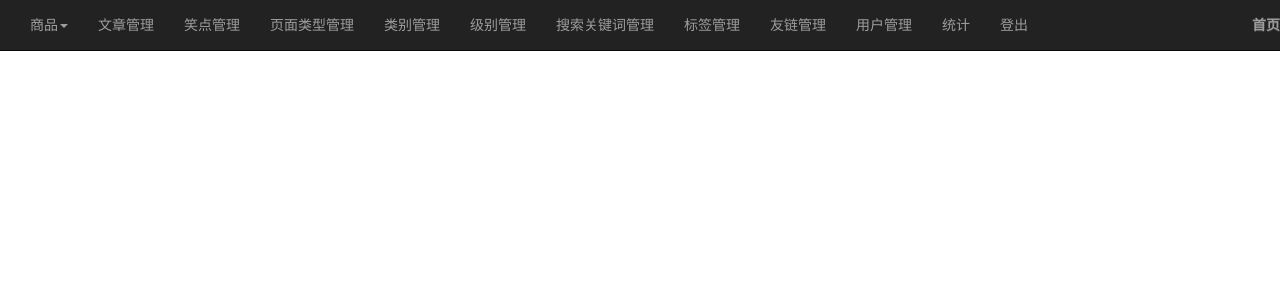
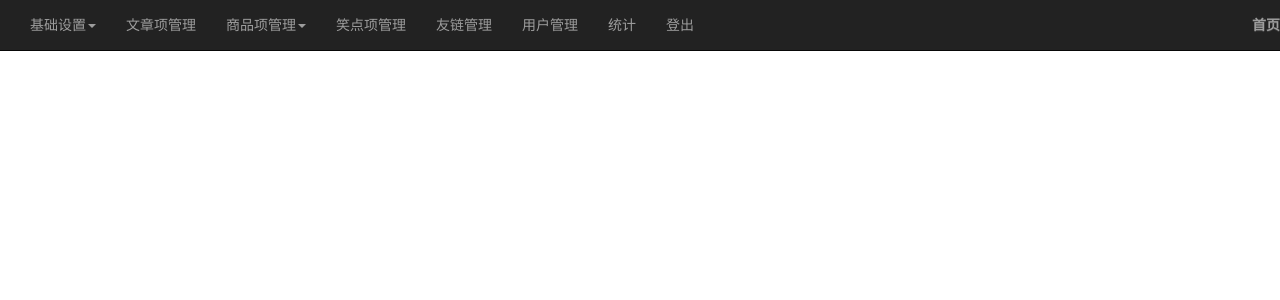
Before and after one commit to lcy5588/GreedyBoxWeb, a CodeIgniter app: template application/views/admin/include_header.php in a window 1280 px wide. Shown: the top 300 px of the page. Run offline with CodeIgniter, Linux system fonts and the light colour scheme; the template is opened without the code that fills it, so the values that code supplies are empty; some libraries are stand-ins or nearby versions.

Commit message:
整理管理页面排版

```diff
--- a/application/controllers/home.php
+++ b/application/controllers/home.php
@@ -97,7 +97,7 @@ class Home extends CI_Controller {
 
 		$data['pagetype_zd'] = $pagetype_zd;
 
-		$jokes = $this->M_joke->get_all_jokes();
+		$jokes = $this->M_joke->get_all_jokes(5,0);
 
 		$data['jokes'] = $jokes;
 
--- a/application/views/admin/cat_view.php
+++ b/application/views/admin/cat_view.php
@@ -1,4 +1,5 @@
 <div class="container">
+	<div><h3>类别管理</h3></div>
 <div class="modal fade" id="addcat" tabindex="-1" role="dialog" aria-labelledby="myModalLabel" aria-hidden="true">
     <div class="modal-dialog">
     	<div class="modal-content">
--- a/application/views/admin/include_header.php
+++ b/application/views/admin/include_header.php
@@ -23,13 +23,32 @@
       <div class="container-fluid">
           <div class="collapse navbar-collapse">
             <ul class="nav navbar-nav">
-
 			<li class="dropdown">
-				<a href="#" class="dropdown-toggle" data-toggle="dropdown" role="button" aria-expanded="false">商品<span class="caret"></span></a>
+				<a href="#" class="dropdown-toggle" data-toggle="dropdown" role="button" aria-expanded="false">基础设置<span class="caret"></span></a>
 				<ul class="dropdown-menu" role="menu">
-					 <li class="">
-					 <a href="<?php echo site_url('admin')?>">搜索添加商品</a>
+				  <li class="">
+					<a href="<?php echo site_url('admin/managepagetype')?>">1.页面类型管理</a>
 				  </li>
+				  <li class="">
+					<a href="<?php echo site_url('admin/managelevel')?>">2.级别管理</a>
+				  </li>
+				  <li class="">
+					<a href="<?php echo site_url('admin/cat')?>">3.类别管理</a>
+				  </li>
+				   <li class="">
+					<a href="<?php echo site_url('admin/managelabel')?>">4.标签管理</a>
+				  </li>
+				  <li class="">
+					<a href="<?php echo site_url('admin/keyword')?>">搜索关键词管理</a>
+				  </li>
+				</ul>
+			</li>
+			 <li class="">
+                <a href="<?php echo site_url('admin/managearticle')?>">文章项管理</a>
+              </li>
+			<li class="dropdown">
+				<a href="#" class="dropdown-toggle" data-toggle="dropdown" role="button" aria-expanded="false">商品项管理<span class="caret"></span></a>
+				<ul class="dropdown-menu" role="menu">
 				  <li class="">
 					 <a href="<?php echo site_url('admin/manageitem')?>">商品管理</a>
 				  </li>
@@ -39,28 +58,14 @@
 				  <li class="">
 					<a href="<?php echo site_url('admin/managebrand')?>">品牌管理</a>
 				  </li>
+				  <li class="">
+					 <a href="<?php echo site_url('admin')?>">搜索添加商品</a>
+				  </li>
 				</ul>
 			</li>
+
 			   <li class="">
-                <a href="<?php echo site_url('admin/managearticle')?>">文章管理</a>
-              </li>
-			   <li class="">
-                <a href="<?php echo site_url('admin/managejoke')?>">笑点管理</a>
-              </li>
-			  <li class="">
-                <a href="<?php echo site_url('admin/managepagetype')?>">页面类型管理</a>
-              </li>
-              <li class="">
-                <a href="<?php echo site_url('admin/cat')?>">类别管理</a>
-              </li>
-			   <li class="">
-                <a href="<?php echo site_url('admin/managelevel')?>">级别管理</a>
-              </li>
-              <li class="">
-                <a href="<?php echo site_url('admin/keyword')?>">搜索关键词管理</a>
-              </li>
-			  <li class="">
-                <a href="<?php echo site_url('admin/managelabel')?>">标签管理</a>
+                <a href="<?php echo site_url('admin/managejoke')?>">笑点项管理</a>
               </li>
 			  <li class="">
                 <a href="<?php echo site_url('admin/managefriendlink')?>">友链管理</a>
--- a/application/views/admin/manage_activities_view.php
+++ b/application/views/admin/manage_activities_view.php
@@ -1,5 +1,5 @@
 	<div id="page-items">
-
+	<div><h3>专题/活动管理</h3></div>
          <!--增加修改modal-->
           <div class="modal fade" id="addbanner" tabindex="-1" role="dialog" aria-labelledby="myModalLabel" aria-hidden="true">
 			<div class="modal-dialog modal-lg" style="width:1000px;">
--- a/application/views/admin/manage_articles_view.php
+++ b/application/views/admin/manage_articles_view.php
@@ -1,5 +1,5 @@
 	<div id="page-items">
-
+		<div><h3>文章管理</h3></div>
         <div class="container" style="display:none;" id="addarticlediv" name="addarticlediv">
 		<form role="form" class="form-horizontal" id="articlemodelform" name="articlemodelform" method="post" action="<?php echo site_url('admin/addorupdataitem')?>">
 
--- a/application/views/admin/manage_brands_view.php
+++ b/application/views/admin/manage_brands_view.php
@@ -1,5 +1,5 @@
 	<div id="page-items">
-
+		<div><h3>品牌管理</h3></div>
          <!--增加修改modal-->
           <div class="modal fade" id="addbrand" tabindex="-1" role="dialog" aria-brandledby="myModalbrand" aria-hidden="true">
     <div class="modal-dialog">
--- a/application/views/admin/manage_friendlinks_view.php
+++ b/application/views/admin/manage_friendlinks_view.php
@@ -1,5 +1,5 @@
 	<div id="page-items">
-
+		<div><h3>友谊链接管理</h3></div>
          <!--增加修改modal-->
           <div class="modal fade" id="addfriendlink" tabindex="-1" role="dialog" aria-labelledby="myModalLabel" aria-hidden="true">
     <div class="modal-dialog">
--- a/application/views/admin/manage_items_view.php
+++ b/application/views/admin/manage_items_view.php
@@ -1,5 +1,5 @@
 	<div id="page-items">
-
+		<div><h3>商品管理</h3></div>
          <!--增加修改modal-->
           <div class="modal fade" id="additem" tabindex="-1" role="dialog" aria-labelledby="myModalLabel" aria-hidden="true">
     <div class="modal-dialog">
--- a/application/views/admin/manage_jokes_view.php
+++ b/application/views/admin/manage_jokes_view.php
@@ -1,5 +1,5 @@
 	<div id="page-items">
-
+		<div><h3>笑点管理</h3></div>
         <div class="container" style="display:none;" id="addjokediv" name="addjokediv">
 		<form role="form" class="form-horizontal" id="jokemodelform" name="jokemodelform" method="post" action="<?php echo site_url('admin/addorupdataitem')?>">
 
--- a/application/views/admin/manage_labels_view.php
+++ b/application/views/admin/manage_labels_view.php
@@ -1,5 +1,5 @@
 	<div id="page-items">
-
+		<div><h3>标签管理</h3></div>
          <!--增加修改modal-->
           <div class="modal fade" id="addlabel" tabindex="-1" role="dialog" aria-labelledby="myModalLabel" aria-hidden="true">
     <div class="modal-dialog">
--- a/application/views/admin/manage_levels_view.php
+++ b/application/views/admin/manage_levels_view.php
@@ -1,4 +1,5 @@
 <div class="container">
+	<div><h3>级别管理</h3></div>
 <div class="modal fade" id="addlevel" tabindex="-1" role="dialog" aria-labelledby="myModalLabel" aria-hidden="true">
     <div class="modal-dialog">
     	<div class="modal-content">
--- a/application/views/admin/manage_pagetypes_view.php
+++ b/application/views/admin/manage_pagetypes_view.php
@@ -1,4 +1,5 @@
 <div class="container">
+	<div><h3>页面类型管理</h3></div>
 <div class="modal fade" id="addpagetype" tabindex="-1" role="dialog" aria-labelledby="myModalLabel" aria-hidden="true">
     <div class="modal-dialog">
     	<div class="modal-content">
--- a/application/views/home_view.php
+++ b/application/views/home_view.php
@@ -114,6 +114,12 @@
 				}
 			}
 		});
+
+		$("#myNav").affix({
+			offset: {
+				top: 10
+				}
+		});
   });
 
   </script>
--- a/application/views/include_header.php
+++ b/application/views/include_header.php
@@ -23,6 +23,7 @@
 <header class="navbar navbar-default navbar-fixed-top" role="banner" >
 <div class="container">
 <div class="row">
+
 		<div class="col-md-10 col-md-offset-1">
 		<div class="navbar-header">
 			 <button type="button" class="navbar-toggle collapsed" data-toggle="collapse" data-target="#bs-example-navbar-collapse-2">
--- a/application/views/joke_list_view.php
+++ b/application/views/joke_list_view.php
@@ -18,7 +18,9 @@
         <div>
 			<?php echo $joke->html;?>
         </div>
-
+        <p><a href="javascript:void(0);" class="vote" data-itemid="<?php echo $joke->id; ?>" data-votevalue="good">
+						<span class="glyphicon glyphicon-heart" aria-hidden="true">
+					</a><?php echo $joke->good;?> <span class="glyphicon glyphicon-usd"><span class="glyphicon glyphicon-sunglasses"></p>
       </div>
     </div>
   </div>
```
